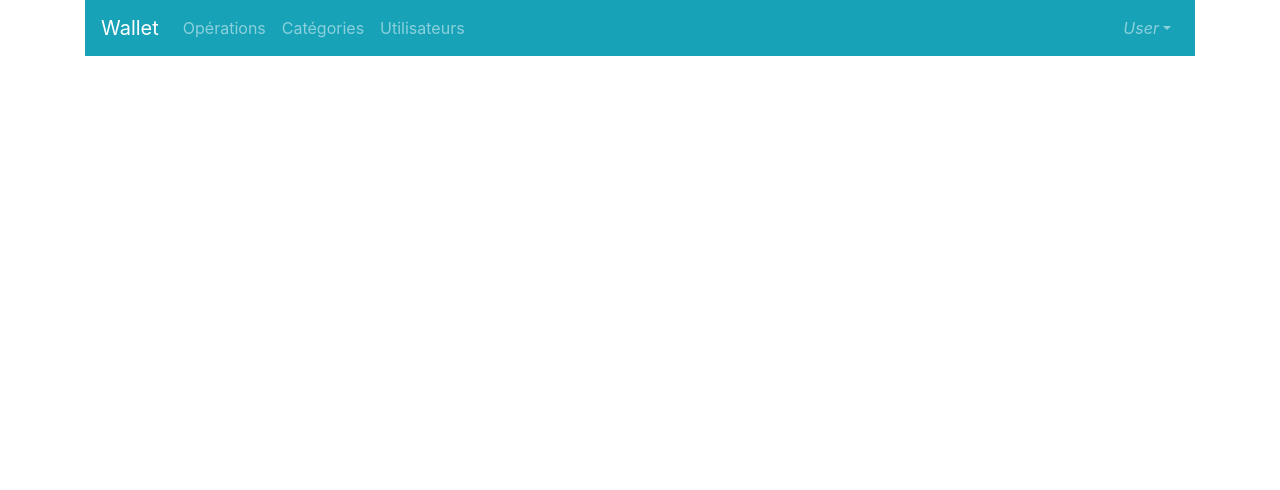
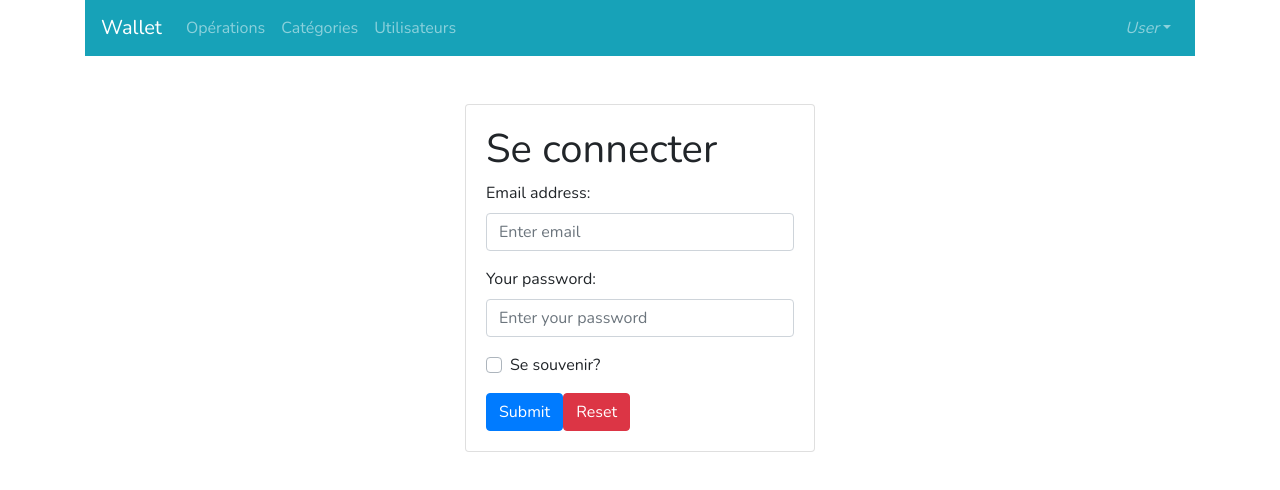
Before and after one commit to samankassou/wallet, a Nuxt app: page /login in a window 1280 px wide. Shown: the top 490 px of the page. Built offline with nearby package versions, Linux system fonts and the light colour scheme; no server answers.

Commit message:
Setting up the login page

```diff
--- /dev/null
+++ b/components/Errors.vue
@@ -0,0 +1,24 @@
+<template>
+  <div v-if="errors.length">
+    <h2>Whoops! une erreur s'est produite.</h2>
+
+    <ul>
+      <b-alert show variant="danger" v-for="(error, i) in errors" :key="i">{{
+        error
+      }}</b-alert>
+    </ul>
+  </div>
+</template>
+
+<script>
+export default {
+  props: {
+    errors: {
+      type: Array,
+      default() {
+        return [];
+      },
+    },
+  },
+};
+</script>
--- a/layouts/default.vue
+++ b/layouts/default.vue
@@ -6,3 +6,8 @@
     </b-container>
   </div>
 </template>
+<style>
+body {
+  font-family: "Nunito", Courier, monospace;
+}
+</style>
--- a/nuxt.config.js
+++ b/nuxt.config.js
@@ -54,13 +54,13 @@ export default {
             url: "/sanctum/csrf-cookie",
           },
           login: {
-            url: "/login",
+            url: "/api/v1/login",
           },
           logout: {
-            url: "/logout",
+            url: "/api/v1/logout",
           },
           user: {
-            url: "/user",
+            url: "/api/v1/user",
           },
         },
         user: {
@@ -78,7 +78,7 @@ export default {
     plugins: ["~/plugins/axios"],
   },
   axios: {
-    baseURL: "http://localhost:8000/api/v1",
+    baseURL: "http://localhost:8000/",
     credentials: true,
   },
 
--- a/pages/index.vue
+++ b/pages/index.vue
@@ -22,6 +22,12 @@
 
 <script>
 export default {
+  middleware: "auth",
   name: "IndexPage",
+  head() {
+    return {
+      title: "Accueil — Wallet",
+    };
+  },
 };
 </script>
--- /dev/null
+++ b/pages/login.vue
@@ -0,0 +1,113 @@
+<template>
+  <b-row class="mt-5">
+    <b-col></b-col>
+    <b-col>
+      <b-card>
+        <h1>Se connecter</h1>
+        <Errors class="mb-5" :errors="errors"></Errors>
+        <b-form @submit.prevent="onSubmit" @reset="onReset" v-if="show">
+          <b-form-group
+            id="input-group-1"
+            label="Email address:"
+            label-for="input-1"
+          >
+            <b-form-input
+              id="input-1"
+              v-model="form.email"
+              type="email"
+              placeholder="Enter email"
+              required
+            ></b-form-input>
+          </b-form-group>
+
+          <b-form-group
+            id="input-group-2"
+            label="Your password:"
+            label-for="input-2"
+          >
+            <b-form-input
+              id="input-2"
+              v-model="form.password"
+              type="password"
+              placeholder="Enter your password"
+              required
+            ></b-form-input>
+          </b-form-group>
+
+          <b-form-group id="input-group-3">
+            <b-form-checkbox v-model="form.remember" :value="true"
+              >Se souvenir?</b-form-checkbox
+            >
+          </b-form-group>
+
+          <b-button type="submit" variant="primary" :disabled="pending"
+            >Submit</b-button
+          >
+          <b-button type="reset" variant="danger" :disabled="pending"
+            >Reset</b-button
+          >
+        </b-form>
+      </b-card>
+    </b-col>
+    <b-col></b-col>
+  </b-row>
+</template>
+
+<script>
+export default {
+  middleware: "auth",
+  auth: "guest",
+  head() {
+    return {
+      title: "Se connecter — Wallet",
+    };
+  },
+  data() {
+    return {
+      form: {
+        email: "",
+        password: "",
+        remember: false,
+      },
+      pending: false,
+      errors: [],
+      show: true,
+    };
+  },
+  methods: {
+    onSubmit() {
+      this.pending = true;
+      this.errors = [];
+      this.$auth
+        .loginWith("cookie", {
+          data: {
+            email: this.email,
+            password: this.password,
+            remember: this.remember,
+          },
+        })
+        .then(() => this.$router.push("/"))
+        .catch((error) => {
+          if (error.response.status !== 422) throw error;
+
+          this.errors = Object.values(error.response.data.errors).flat();
+        })
+        .finally(() => {
+          this.pending = false;
+        });
+    },
+    onReset(event) {
+      event.preventDefault();
+      // Reset our form values
+      this.form.email = "";
+      this.form.password = "";
+      this.form.remember = false;
+      // Trick to reset/clear native browser form validation state
+      this.show = false;
+      this.$nextTick(() => {
+        this.show = true;
+      });
+    },
+  },
+};
+</script>
```
